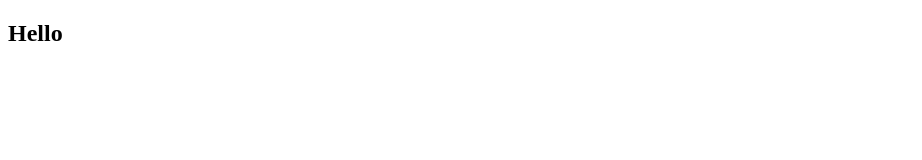
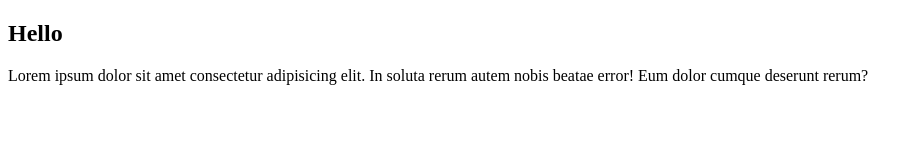
Before and after one commit to Krisdziam/goit-markup-hw-012, a plain HTML site: page index.html in a window 1280 px wide. Shown: the whole page, without its empty margins (0-922 px from the left). Drawn offline with Linux system fonts and the light colour scheme.

Commit message:
First commit

```diff
--- a/index.html
+++ b/index.html
@@ -7,5 +7,9 @@
   </head>
   <body>
     <h2>Hello</h2>
+    <p>
+      Lorem ipsum dolor sit amet consectetur adipisicing elit. In soluta rerum autem nobis beatae error! Eum dolor
+      cumque deserunt rerum?
+    </p>
   </body>
 </html>
```
Also changed, not shown: 2 other files.
